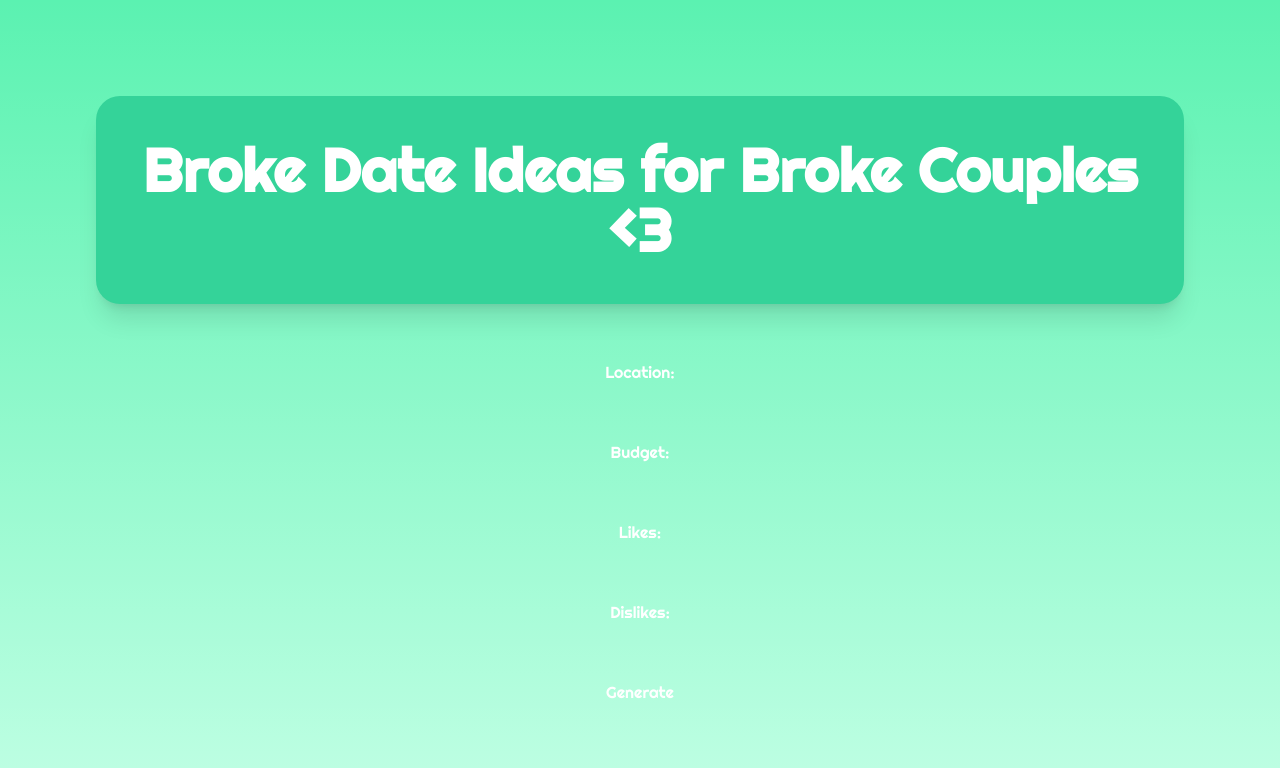
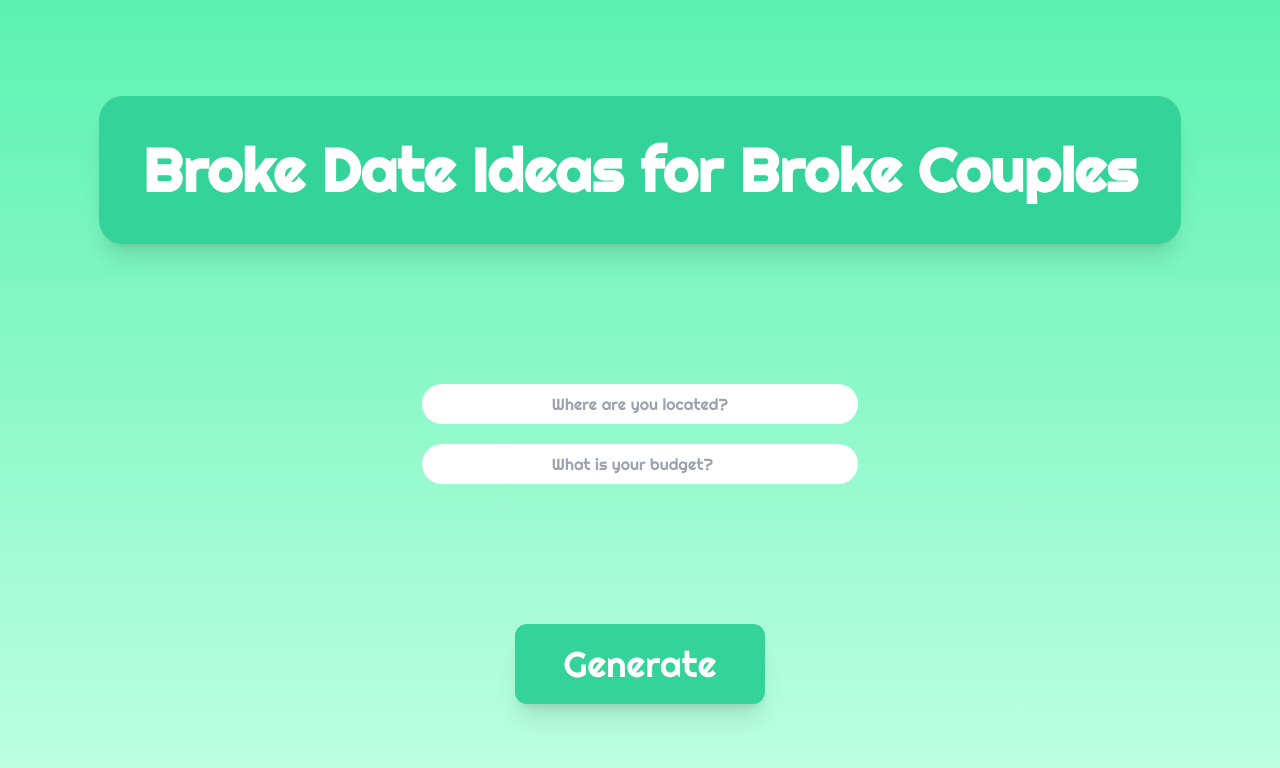
Before and after one commit to ayaayethan/broke-date-ideas-for-broke-couples, a Next.js app: page / in a window 1280 px wide. Shown: the top 768 px of the page. Built offline with nearby package versions, Linux system fonts and the light colour scheme; no server answers.

Commit message:
Integrated API and generates ideas

```diff
--- /dev/null
+++ b/app/Ideas.js
@@ -0,0 +1,14 @@
+export default function Ideas({ ideas }) {
+  return (
+    <div>
+      {
+        !ideas.length ?
+        <p>Generating Date Ideas</p>
+        :
+        ideas.map(idea => {
+          return <p>{idea}</p>
+        })
+      }
+    </div>
+  )
+}
--- a/app/page.js
+++ b/app/page.js
@@ -1,19 +1,89 @@
 'use client'
 
-import openai from 'openai'
+import Ideas from './Ideas.js'
+
+import OpenAI from 'openai'
 import dotenv from 'dotenv'
+
+import { useState, useEffect, useRef } from 'react'
 
 dotenv.config()
 
+const openai = new OpenAI({
+  apiKey: `${process.env.NEXT_PUBLIC_API_KEY}`,
+  dangerouslyAllowBrowser: true
+})
+
 export default function Home() {
+  const [ location, setLocation ] = useState('')
+  const [ budget, setBudget ] = useState(0)
+  const [ ideas, setIdeas ] = useState([])
+  const [ loadIdeas, setLoadIdeas ] = useState(false)
+
+  const locationRef = useRef(null)
+  const budgetRef = useRef(null)
+
+  const handleGenerate = async () => {
+    if (!locationRef.current.value.length || !budgetRef.current.value.length) {
+      alert("Please enter appropriate values")
+      return
+    }
+
+    await setLocation(locationRef.current.value)
+    await setBudget(budgetRef.current.value)
+
+    setLoadIdeas(true)
+
+    const completion = await openai.chat.completions.create({
+      messages: [{
+        role: "system",
+        content: `Give me 10 date ideas based in ${location} assuming we have a budget of up to ${budget}`
+      }],
+      model: "gpt-3.5-turbo"
+    });
+
+    let ideas = completion.choices[0].message.content.split(/\b\d+\.\s*/g).filter(string => string !== '')
+
+    setIdeas(ideas)
+  }
+
+  const handleReset = async () => {
+    setLoadIdeas(false)
+    setIdeas([])
+  }
+
   return (
     <main className="flex min-h-screen flex-col items-center justify-between p-24">
-      <h1 className="font-bold text-6xl text-center bg-emerald-400 rounded-3xl p-11 shadow-xl">Broke Date Ideas for Broke Couples &lt;3</h1>
-      <p>Location:</p>
-      <p>Budget:</p>
-      <p>Likes:</p>
-      <p>Dislikes:</p>
-      <button>Generate</button>
+      <h1 className="font-bold text-6xl text-center bg-emerald-400 rounded-3xl p-11 shadow-xl">Broke Date Ideas for Broke Couples</h1>
+      { !loadIdeas ?
+        <div className="sm:flex sm:justify-evenly min-w-full border-separate">
+          <form className="flex flex-col min-w-[70%] sm:min-w-[60%] md:min-w-[40%]">
+            <input id="location"
+                  ref={locationRef}
+                  placeholder="Where are you located?"
+                  autocomplete="off"
+                  className="text-black py-2 rounded-full text-center mb-5"
+                  ></input>
+            <input type="number"
+                  id="budget"
+                  placeholder="What is your budget?"
+                  ref={budgetRef}
+                  className="text-black py-2 rounded-full text-center"
+                  ></input>
+          </form>
+        </div>
+        :
+        <Ideas ideas={ideas} />
+      }
+      { !loadIdeas ?
+        <button onClick={handleGenerate}
+        className="bg-emerald-400 hover:bg-emerald-300 text-4xl py-5 px-12 rounded-xl shadow-xl"
+        >Generate</button>
+        :
+        <button onClick={handleReset}
+        className="bg-emerald-400 hover:bg-emerald-300 text-4xl py-5 px-12 rounded-xl shadow-xl"
+        >Reset</button>
+      }
     </main>
   )
 }
```
Also changed, not shown: openai-test.js (added, +19 -0 lines).
